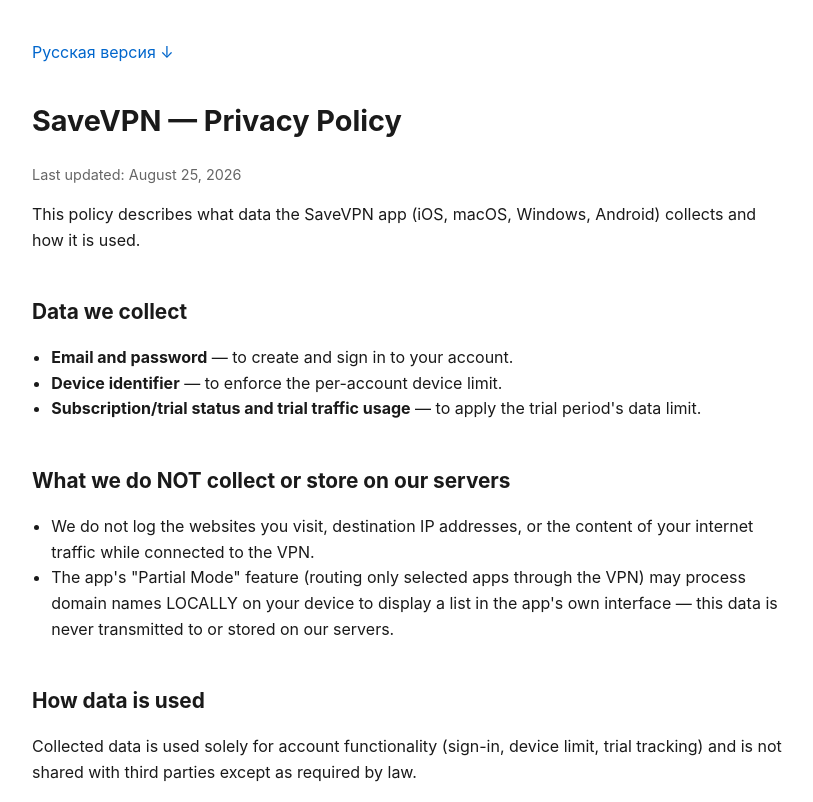
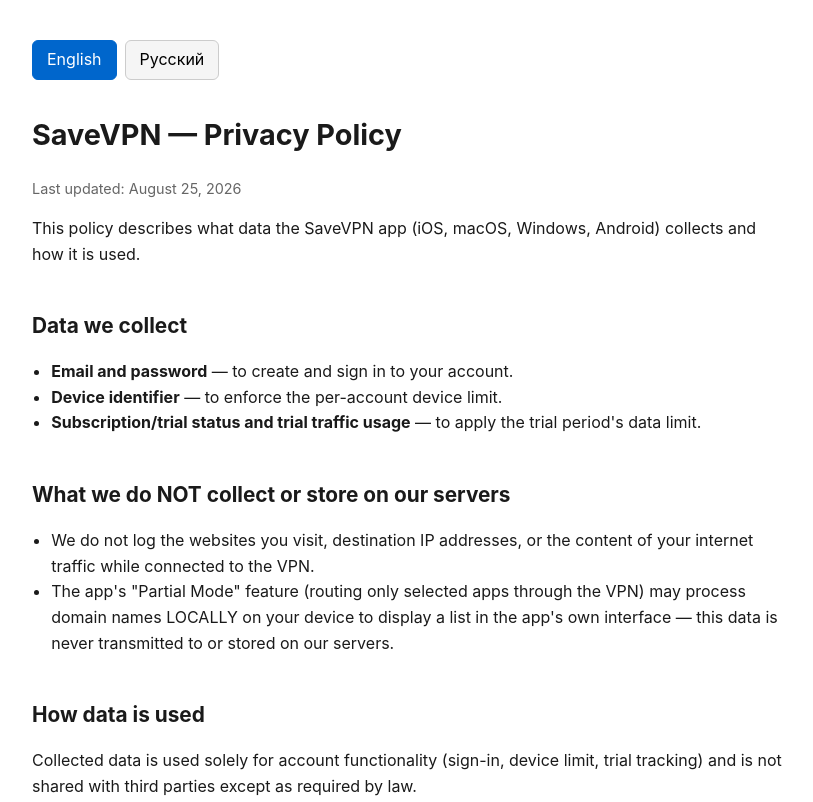
Before and after one commit to smirnovdmip-art/savevpn-privacy, a plain HTML site: page index.html in a window 1280 px wide. Shown: the top 802 px of the page, without its empty margins (228-1041 px from the left). Drawn offline with Linux system fonts and the light colour scheme.

Commit message:
Proper language toggle instead of stacked text

```diff
--- a/index.html
+++ b/index.html
@@ -10,16 +10,24 @@
   h2 { font-size: 1.3em; margin-top: 2em; }
   .updated { color: #666; font-size: 0.9em; }
   ul { padding-left: 1.2em; }
-  .lang-switch { margin-bottom: 2em; }
-  .lang-switch a { text-decoration: none; color: #0066cc; }
-  hr { margin: 3em 0; border: none; border-top: 1px solid #ddd; }
+  .lang-switch { margin-bottom: 2em; display: flex; gap: 8px; }
+  .lang-switch button {
+    font: inherit; padding: 6px 14px; border-radius: 6px; border: 1px solid #ccc;
+    background: #f5f5f5; cursor: pointer;
+  }
+  .lang-switch button.active { background: #0066cc; color: #fff; border-color: #0066cc; }
+  .lang-block { display: none; }
+  .lang-block.active { display: block; }
 </style>
 </head>
 <body>
 
-<div class="lang-switch"><a href="#ru">Русская версия ↓</a></div>
+<div class="lang-switch">
+  <button id="btn-en" onclick="showLang('en')">English</button>
+  <button id="btn-ru" onclick="showLang('ru')">Русский</button>
+</div>
 
-<a id="en"></a>
+<div id="block-en" class="lang-block">
 <h1>SaveVPN — Privacy Policy</h1>
 <p class="updated">Last updated: August 25, 2026</p>
 
@@ -49,12 +57,9 @@
 
 <h2>Contact</h2>
 <p>For privacy-related questions, please reach out through the in-app support option.</p>
+</div>
 
-<hr>
-
-<div class="lang-switch"><a href="#en">English version ↑</a></div>
-
-<a id="ru"></a>
+<div id="block-ru" class="lang-block">
 <h1>SaveVPN — Политика конфиденциальности</h1>
 <p class="updated">Дата последнего обновления: 25 августа 2026</p>
 
@@ -84,6 +89,21 @@
 
 <h2>Контакты</h2>
 <p>По вопросам, связанным с конфиденциальностью, обращайтесь через встроенную в приложение поддержку.</p>
+</div>
+
+<script>
+  function showLang(lang) {
+    document.querySelectorAll('.lang-block').forEach(el => el.classList.remove('active'));
+    document.querySelectorAll('.lang-switch button').forEach(el => el.classList.remove('active'));
+    document.getElementById('block-' + lang).classList.add('active');
+    document.getElementById('btn-' + lang).classList.add('active');
+    localStorage.setItem('savevpn-privacy-lang', lang);
+  }
+  var saved = null;
+  try { saved = localStorage.getItem('savevpn-privacy-lang'); } catch (e) {}
+  var browserLang = (navigator.language || 'en').toLowerCase().startsWith('ru') ? 'ru' : 'en';
+  showLang(saved || browserLang);
+</script>
 
 </body>
 </html>
```
